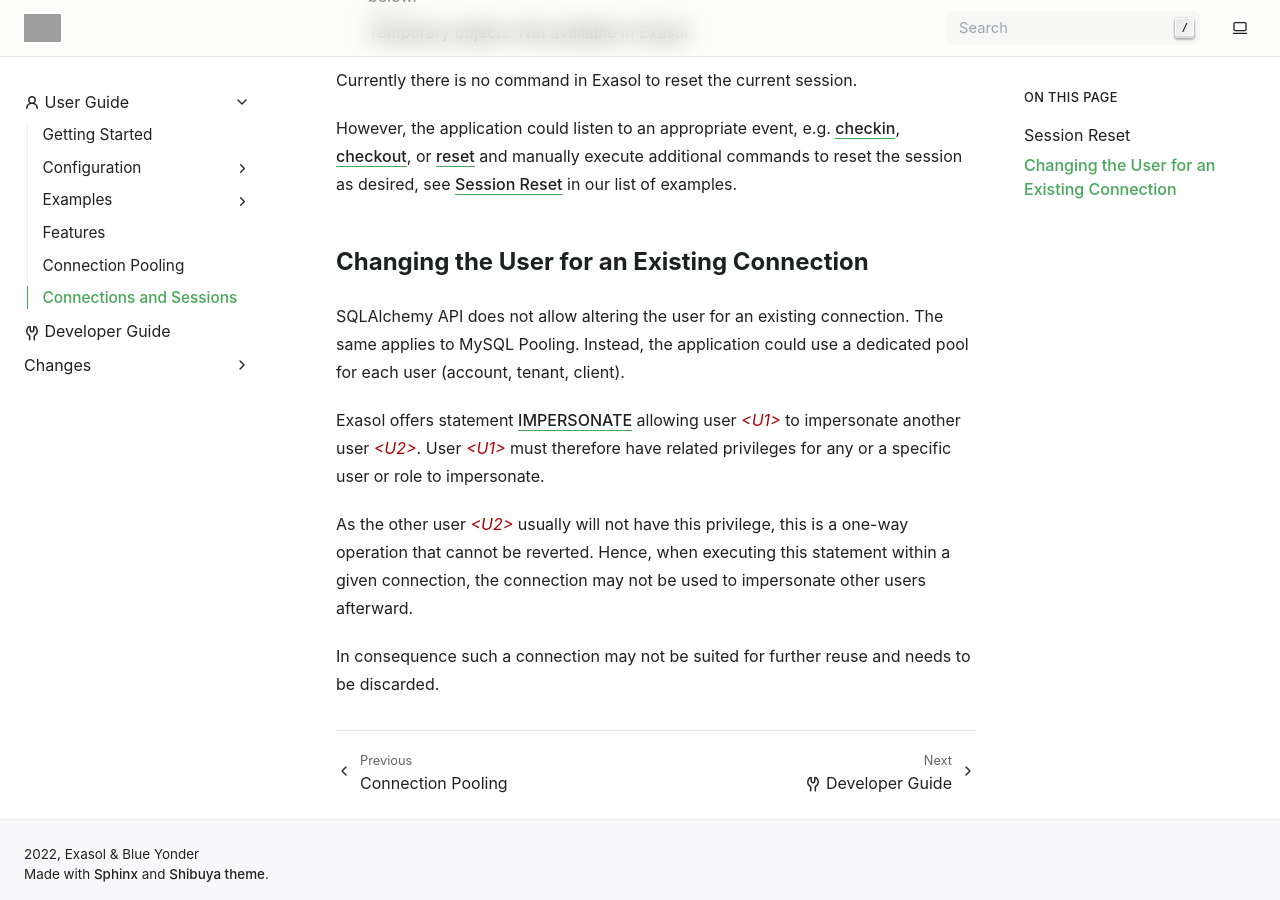
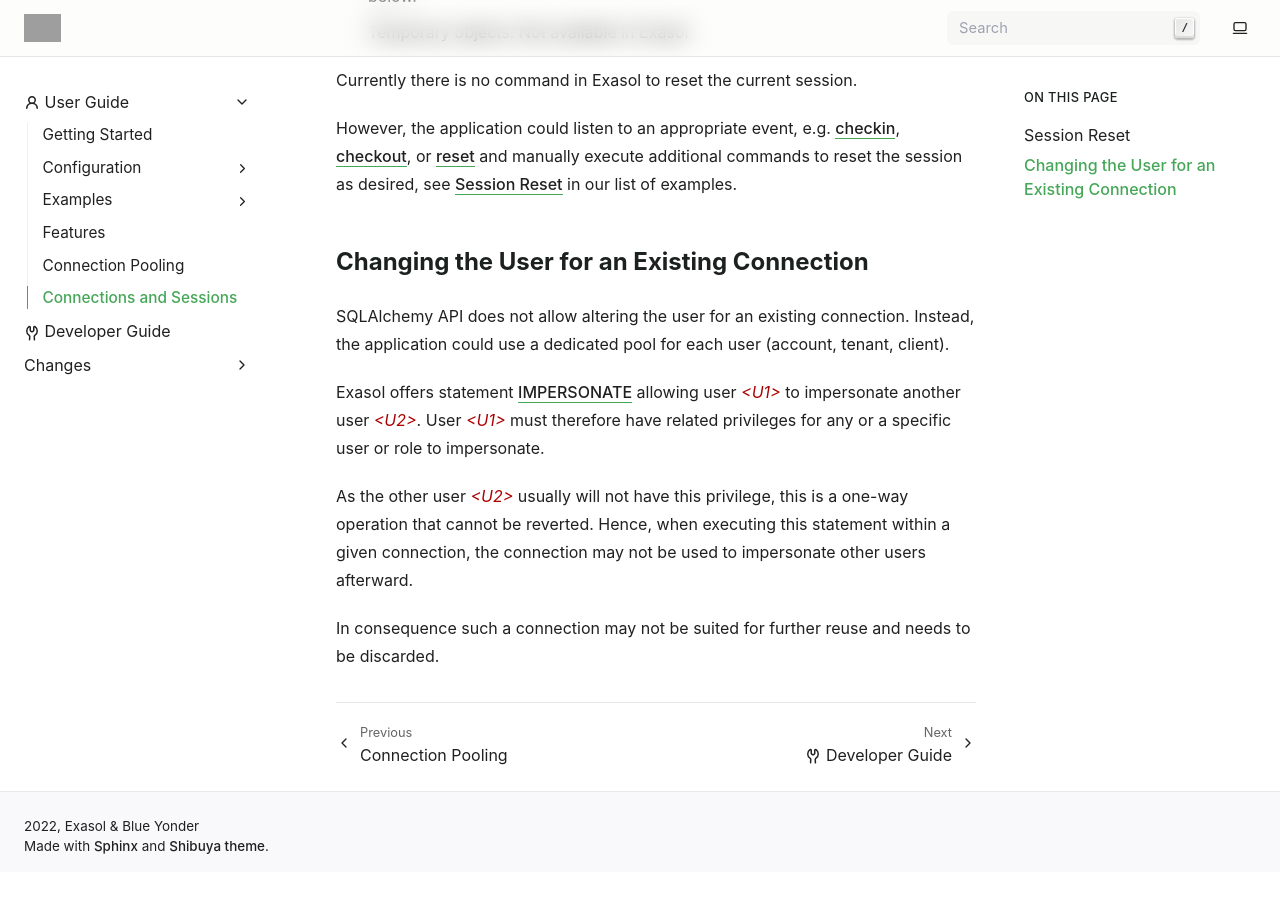
Before and after one commit to exasol/sqlalchemy-exasol, a Sphinx documentation site: the page built from doc/user_guide/pooling/session_reset.rst, in a window 1280 px wide and 900 px high, scrolled down 840 px. Built offline with Sphinx 7.4.7, drawn with Linux system fonts in a browser that asks for light colours; after the commit the page ends 1712 px from its top, so only the background shows below that; grey boxes are pictures that could not be loaded.

Commit message:
Removed reference to MySQL.

```diff
--- a/doc/user_guide/pooling/session_reset.rst
+++ b/doc/user_guide/pooling/session_reset.rst
@@ -56,8 +56,8 @@ Changing the User for an Existing Connection
 .. role:: var
 
 SQLAlchemy API does not allow altering the user for an existing connection.
-The same applies to MySQL Pooling.  Instead, the application could use a
-dedicated pool for each user (account, tenant, client).
+Instead, the application could use a dedicated pool for each user (account,
+tenant, client).
 
 Exasol offers statement `IMPERSONATE <impersonate_>`_ allowing user
 :var:`<U1>` to impersonate another user :var:`<U2>`.  User :var:`<U1>` must
```
